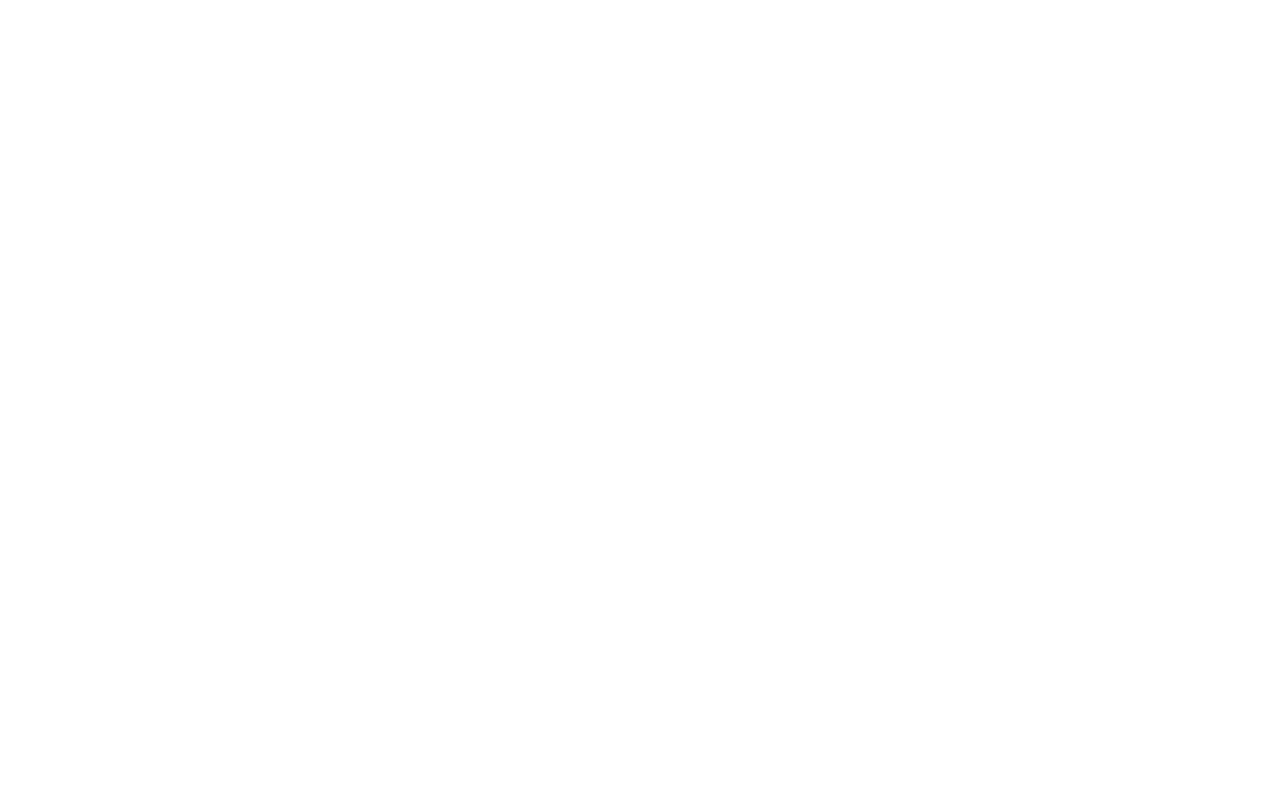
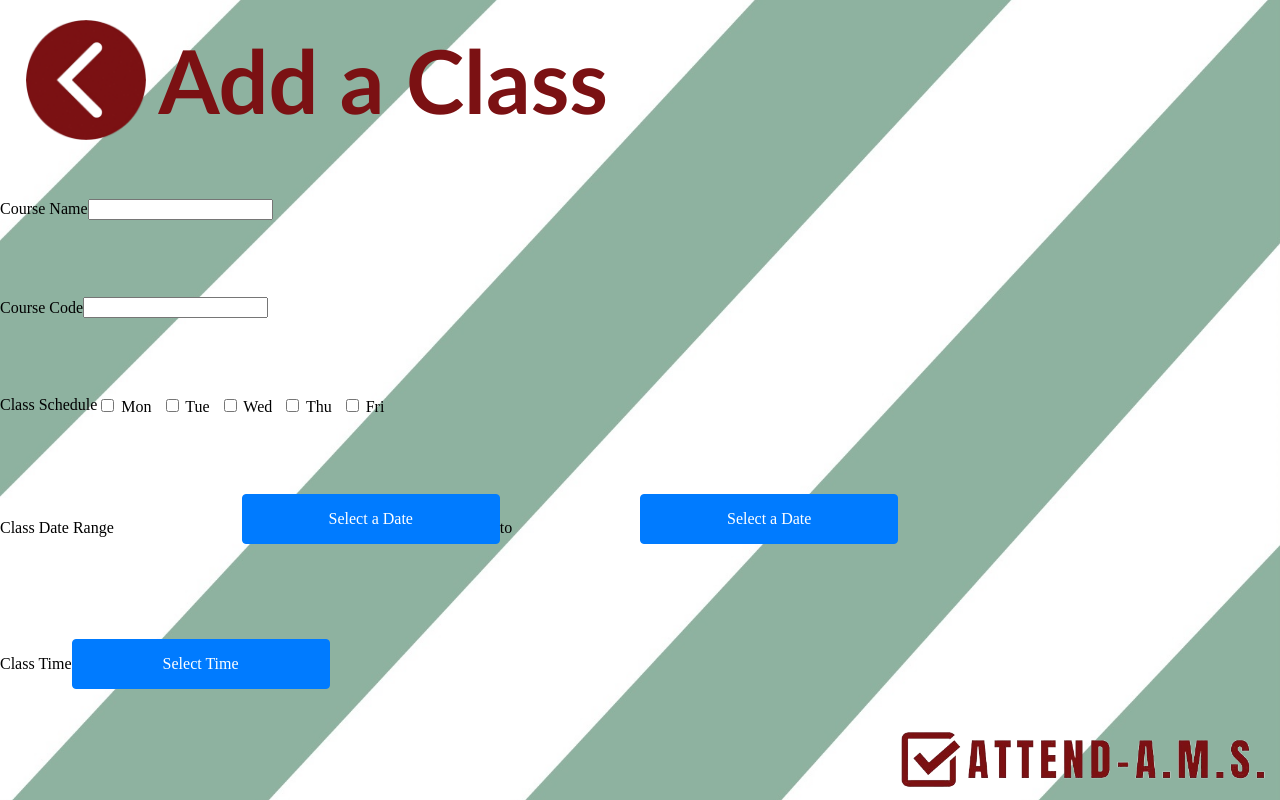
Before and after one commit to xdrux/ATTEND-A.M.S.-Frontend, a React (Create React App) app: page /Register/AddClass in a window 1280 px wide. Before the commit this address had no page. Built offline with nearby package versions, Linux system fonts and the light colour scheme.

Commit message:
feat: initial add class page

```diff
--- a/package.json
+++ b/package.json
@@ -7,9 +7,11 @@
     "@testing-library/react": "^13.4.0",
     "@testing-library/user-event": "^13.5.0",
     "react": "^18.2.0",
+    "react-datepicker": "^4.25.0",
     "react-dom": "^18.2.0",
     "react-router-dom": "^6.21.1",
     "react-scripts": "5.0.1",
+    "react-time-picker": "^6.6.0",
     "web-vitals": "^2.1.4"
   },
   "scripts": {
--- a/public/index.html
+++ b/public/index.html
@@ -1,14 +1,12 @@
 <!DOCTYPE html>
 <html lang="en">
+
 <head>
   <meta charset="utf-8" />
   <link rel="icon" href="%PUBLIC_URL%/favicon.ico" />
   <meta name="viewport" content="width=device-width, initial-scale=1" />
   <meta name="theme-color" content="#000000" />
-    <meta
-      name="description"
-      content="Web site created using create-react-app"
-    />
+  <meta name="description" content="Web site created using create-react-app" />
   <link rel="apple-touch-icon" href="%PUBLIC_URL%/logo192.png" />
   <!--
       manifest.json provides metadata used when your web app is installed on a
@@ -24,8 +22,9 @@
       work correctly both with client-side routing and a non-root public URL.
       Learn how to configure a non-root public URL by running `npm run build`.
     -->
-    <title>React App</title>
+  <title>Attend-A.M.S.</title>
 </head>
+
 <body>
   <noscript>You need to enable JavaScript to run this app.</noscript>
   <div id="root"></div>
@@ -40,4 +39,5 @@
       To create a production bundle, use `npm run build` or `yarn build`.
     -->
 </body>
+
 </html>
--- a/src/App.js
+++ b/src/App.js
@@ -1,6 +1,7 @@
 import { BrowserRouter, Route, Routes } from "react-router-dom";
 import Landing from "./pages/Landing";
 import RegisterOptions from "./pages/RegisterOptions";
+import AddClass from "./pages/AddClass";
 
 function App() {
   return (
@@ -9,6 +10,7 @@
         <Routes>
           <Route exact={true} path="/" element={<Landing />} />
           <Route exact={true} path="/Register" element={<RegisterOptions />} />
+          <Route exact={true} path="/Register/AddClass" element={<AddClass />} />
         </Routes>
       </BrowserRouter>
     </div>
--- /dev/null
+++ b/src/pages/AddClass.js
@@ -0,0 +1,173 @@
+import React from "react";
+import './css/common.css';
+import './css/AddClass.css'
+import backIcon from './../assets/back.png'
+import logo from './../assets/appLogo.png';
+import { Navigate } from "react-router-dom";
+import DatePicker from 'react-datepicker';
+import 'react-datepicker/dist/react-datepicker.css';
+
+class AddClass extends React.Component {
+    constructor(props) {
+        super(props);
+        this.state = {
+            isActive: false,
+            back: false,
+            selectedStartDate: null,
+            startdatePickerOpen: false,
+            selectedEndDate: null,
+            enddatePickerOpen: false,
+            selectedTime: null,
+            showTimePicker: false,
+        };
+    }
+
+    componentDidMount() {
+        // Set isActive to true after a short delay to trigger the fade-in effect
+        this.timeout = setTimeout(() => {
+            this.setState({ isActive: true });
+        }, 100); // Adjust the delay time as needed
+    }
+
+    componentWillUnmount() {
+        clearTimeout(this.timeout); // Clear the timeout on component unmount
+    }
+
+    handleBackClick = () => {
+        this.setState({ back: true });
+    };
+
+    handleStartDateChange = (date) => {
+        this.setState({ selectedStartDate: date, startdatePickerOpen: false });
+        // You can perform any additional actions when the date is selected
+    };
+
+    toggleStartDatePicker = () => {
+        this.setState((prevState) => ({ startdatePickerOpen: !prevState.startdatePickerOpen }));
+    };
+
+    handleEndDateChange = (date) => {
+        this.setState({ selectedEndDate: date, enddatePickerOpen: false });
+        // You can perform any additional actions when the date is selected
+    };
+
+    toggleEndDatePicker = () => {
+        this.setState((prevState) => ({ enddatePickerOpen: !prevState.enddatePickerOpen }));
+    };
+
+    handleTimeChange = (event) => {
+        this.setState({ selectedTime: event.target.value });
+    };
+
+    handleTimeBlur = () => {
+        if (this.state.selectedTime) {
+            this.setState({ showTimePicker: false });
+        }
+    };
+
+    toggleTimePicker = () => {
+        this.setState((prevState) => ({ showTimePicker: !prevState.showTimePicker }));
+    };
+
+    render() {
+        const { selectedStartDate, selectedEndDate, selectedTime } = this.state;
+        return (
+            <div className="Bg">
+                <div className={`fade-in ${this.state.isActive ? 'active' : ''}`}>
+                    <div className="Header">
+                        {this.state.back ? (<Navigate to="/Register" />) :
+                            (<img onClick={this.handleBackClick} className="BackIcon" src={backIcon} alt="back" />)
+                        }
+                        <p className="HeaderText">Add a Class</p>
+                    </div>
+                    <form className="formBlock">
+                        <div className="formItem">
+                            <label className="FormLabel" htmlFor="courseName">Course Name</label>
+                            <input type="text" name="courseName" className="FormTextArea" id="courseName" required />
+                        </div>
+                        <div className="formItem">
+                            <label className="FormLabel" htmlFor="courseCode">Course Code</label>
+                            <input type="text" name="courseCode" className="FormTextArea" id="courseCode" required />
+                        </div>
+                        <div className="checkboxBlock">
+                            <p>Class Schedule</p>
+                            <div className="checkbox-container">
+                                <label htmlFor="mon">
+                                    <input type="checkbox" id="mon" name="checkbox" /> Mon
+                                </label>
+                                <label htmlFor="tue">
+                                    <input type="checkbox" id="tue" name="checkbox" /> Tue
+                                </label>
+                                <label htmlFor="wed">
+                                    <input type="checkbox" id="wed" name="checkbox" /> Wed
+                                </label>
+                                <label htmlFor="thu">
+                                    <input type="checkbox" id="thu" name="checkbox" /> Thu
+                                </label>
+                                <label htmlFor="fri">
+                                    <input type="checkbox" id="fri" name="checkbox" /> Fri
+                                </label>
+                            </div>
+                        </div>
+
+                        <div className="ClassDateBlock">
+                            <p>Class Date Range</p>
+                            <div className="classStartDate">
+                                <div className="date-picker-button" onClick={this.toggleStartDatePicker}>
+                                    {selectedStartDate ? selectedStartDate.toLocaleDateString() : 'Select a Date'}
+                                </div>
+                                <DatePicker
+                                    selected={this.state.selectedStartDate}
+                                    onChange={this.handleStartDateChange}
+                                    showTimeSelect={false}
+                                    customInput={<div />}
+                                    open={this.state.startdatePickerOpen}
+                                    onClickOutside={this.toggleStartDatePicker}
+                                    popperPlacement="top"
+                                />
+                            </div>
+                            <p>to</p>
+                            <div className="classStartDate">
+                                <div className="date-picker-button" onClick={this.toggleEndDatePicker}>
+                                    {selectedEndDate ? selectedEndDate.toLocaleDateString() : 'Select a Date'}
+                                </div>
+                                <DatePicker
+                                    selected={this.state.selectedEndDate}
+                                    onChange={this.handleEndDateChange}
+                                    showTimeSelect={false}
+                                    customInput={<div />}
+                                    open={this.state.enddatePickerOpen}
+                                    onClickOutside={this.toggleEndDatePicker}
+                                    popperPlacement="top"
+                                />
+                            </div>
+                        </div>
+
+                        <div className="formItem">
+                            <p>Class Time</p>
+                            <div className="ClassStartTime">
+                                {this.state.showTimePicker ? (
+                                    <input
+                                        type="time"
+                                        id="classTime"
+                                        name="classTime"
+                                        onChange={this.handleTimeChange}
+                                        onBlur={this.handleTimeBlur}
+                                    />
+                                ) : (
+                                    <div className="TimePickerButton" onClick={this.toggleTimePicker}>
+                                        {selectedTime ? selectedTime : 'Select Time'}
+                                    </div>
+                                )}
+                            </div>
+                        </div>
+
+                    </form>
+                    <img className="AppLogo" src={logo} alt="logo" />
+                </div>
+            </div>
+        )
+    }
+}
+
+export default AddClass;
--- /dev/null
+++ b/src/pages/css/AddClass.css
@@ -0,0 +1,71 @@
+.formBlock {
+    position: absolute;
+    width: 100vw;
+    height: 71vh;
+    top: 20vh;
+    left: 0;
+    display: flex;
+    flex-direction: column;
+    justify-content: space-around;
+}
+
+.formItem {
+    display: flex;
+    align-items: center;
+}
+
+.checkboxBlock {
+    display: flex;
+}
+
+.checkbox-container {
+    display: flex;
+    /* Use flexbox to arrange checkboxes horizontally */
+}
+
+.checkbox-container label {
+    margin-right: 10px;
+    /* Add some space between checkboxes */
+}
+
+.date-picker-button {
+    width: 20vw;
+    height: 6vh;
+    cursor: pointer;
+    background-color: #007bff;
+    color: #fff;
+    border: 1px solid #007bff;
+    border-radius: 4px;
+    text-align: center;
+    display: flex;
+    align-items: center;
+    justify-content: center;
+}
+
+.classStartDate {
+    margin-left: 10vw;
+}
+
+.ClassDateBlock {
+    display: flex;
+    align-items: center;
+}
+
+.ClassStartTime {
+    width: 20vw;
+    height: 6vh;
+    cursor: pointer;
+    background-color: #007bff;
+    color: #fff;
+    border: 1px solid #007bff;
+    border-radius: 4px;
+    text-align: center;
+    display: flex;
+    align-items: center;
+    justify-content: center;
+}
+
+#classTime {
+    height: 6vh;
+    width: 20vw;
+}
```
Also changed, not shown: public/manifest.json, 2 other files (tests, documents, lock files or other folders). Lines whose indentation alone changed are shown as unchanged.
